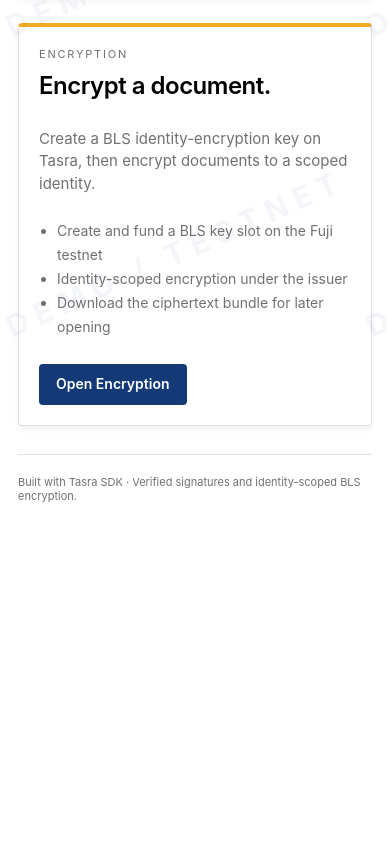
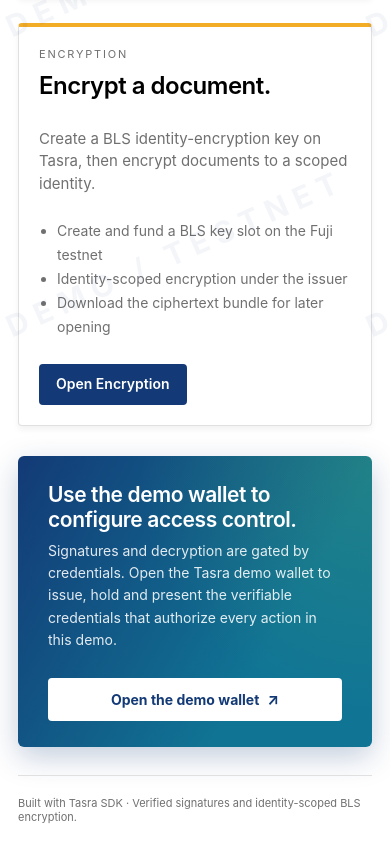
Before and after one commit to t3foundry/tasra-demo, a React (Vite) app in the folder web/: page / in a window 390 px wide. Shown: the part 487-1331 px from the top of the page. Before the commit the page ends 1010 px from the top, so only its background shows below. Built offline with nearby package versions, Linux system fonts and the light colour scheme.

Commit message:
Updated link to demo wallet

```diff
--- a/web/src/App.tsx
+++ b/web/src/App.tsx
@@ -1,6 +1,7 @@
 import { BrowserRouter, Routes, Route, Link, useLocation } from 'react-router-dom'
 import { NoticeProvider } from './notice'
 import { SenderProvider } from './sender'
+import { DemoWalletLink } from './DemoWalletLink'
 import { Landing } from './pages/Landing'
 import { Dashboard } from './pages/Dashboard'
 import { SignerPage } from './pages/SignerPage'
@@ -17,6 +18,7 @@
     pathname === '/verify' ||
     pathname.startsWith('/sign/')
   const encrypting = pathname === '/encryption' || pathname === '/decryption'
+  const isLanding = pathname === '/'
   return (
     <header>
       <div className="bar">
@@ -37,6 +39,14 @@
             <Link to="/encryption">Encryption</Link>
             <Link to="/decryption">Decryption</Link>
           </nav>
+        ) : null}
+        {!isLanding ? (
+          <DemoWalletLink className="demo-wallet-header">
+            Demo wallet
+            <span className="demo-wallet-arrow" aria-hidden="true">
+              ↗
+            </span>
+          </DemoWalletLink>
         ) : null}
       </div>
     </header>
@@ -70,9 +80,9 @@
   )
 }
 
-export default function App() {
+function Layout() {
   return (
-    <BrowserRouter>
+    <>
       <div className="watermark" aria-hidden="true" />
       <SenderProvider>
         <NoticeProvider>
@@ -84,6 +94,14 @@
           </footer>
         </NoticeProvider>
       </SenderProvider>
+    </>
+  )
+}
+
+export default function App() {
+  return (
+    <BrowserRouter>
+      <Layout />
     </BrowserRouter>
   )
 }
--- /dev/null
+++ b/web/src/DemoWalletLink.tsx
@@ -0,0 +1,22 @@
+import type { ReactNode } from 'react'
+
+export const DEMO_WALLET_URL = 'https://vault.t3-foundry.fuji.tasra.network/wallet/#/'
+
+export function DemoWalletLink({
+  className = '',
+  children,
+}: {
+  className?: string
+  children?: ReactNode
+}) {
+  return (
+    <a
+      className={'demo-wallet ' + className}
+      href={DEMO_WALLET_URL}
+      target="_blank"
+      rel="noopener noreferrer"
+    >
+      {children}
+    </a>
+  )
+}
--- a/web/src/pages/Landing.tsx
+++ b/web/src/pages/Landing.tsx
@@ -1,4 +1,5 @@
 import { Link } from 'react-router-dom'
+import { DemoWalletLink } from '../DemoWalletLink'
 
 function Section({
   eyebrow,
@@ -61,6 +62,20 @@
           ]}
         />
       </div>
+
+      <div className="landing-wallet">
+        <div>
+          <h2>Use the demo wallet to configure access control.</h2>
+          <p>
+            Signatures and decryption are gated by credentials. Open the Tasra demo
+            wallet to issue, hold and present the verifiable credentials that authorize
+            every action in this demo.
+          </p>
+        </div>
+        <DemoWalletLink className="landing-wallet-cta">
+          Open the demo wallet
+        </DemoWalletLink>
+      </div>
     </>
   )
 }
--- a/web/src/styles.css
+++ b/web/src/styles.css
@@ -757,6 +757,95 @@
 input[type='radio'] {
   accent-color: var(--brand-deep);
 }
+
+.landing-wallet {
+  margin-top: 30px;
+  display: flex;
+  align-items: center;
+  justify-content: space-between;
+  gap: 26px;
+  padding: 26px 30px;
+  background:
+    radial-gradient(120% 160% at 100% 0%, rgba(123, 200, 67, 0.16), transparent 55%),
+    linear-gradient(120deg, var(--brand-deep), var(--brand) 70%);
+  color: #fff;
+  border-radius: 6px;
+  box-shadow: 0 10px 30px rgba(19, 58, 118, 0.25);
+}
+.landing-wallet h2 {
+  color: #fff;
+  font-size: 21px;
+  letter-spacing: -0.4px;
+  margin: 0 0 8px;
+}
+.landing-wallet p {
+  margin: 0;
+  max-width: 640px;
+  font-size: 14px;
+  line-height: 1.6;
+  color: rgba(255, 255, 255, 0.88);
+}
+.landing-wallet-cta {
+  flex: 0 0 auto;
+  display: inline-flex;
+  align-items: center;
+  gap: 8px;
+  font-size: 14px;
+  font-weight: 700;
+  color: var(--brand-deep);
+  background: #fff;
+  border-radius: 4px;
+  padding: 12px 18px;
+  text-decoration: none;
+  transition:
+    transform 0.15s ease,
+    box-shadow 0.15s ease;
+}
+.landing-wallet-cta::after {
+  content: '↗';
+  font-size: 15px;
+}
+.landing-wallet-cta:hover {
+  transform: translateY(-2px);
+  box-shadow: 0 6px 18px rgba(0, 0, 0, 0.22);
+}
+
+.demo-wallet-header {
+  margin-left: auto;
+  display: inline-flex;
+  align-items: center;
+  gap: 7px;
+  color: #fff;
+  font-size: 13px;
+  font-weight: 600;
+  text-decoration: none;
+  padding: 8px 14px;
+  border: 1px solid rgba(255, 255, 255, 0.4);
+  border-radius: 4px;
+  background: rgba(255, 255, 255, 0.1);
+  transition:
+    background 0.15s ease,
+    border-color 0.15s ease;
+}
+.demo-wallet-header:hover {
+  background: rgba(255, 255, 255, 0.2);
+  border-color: rgba(255, 255, 255, 0.7);
+}
+.demo-wallet-arrow {
+  font-weight: 700;
+  line-height: 1;
+}
+
+@media (max-width: 850px) {
+  .landing-wallet {
+    flex-direction: column;
+    align-items: flex-start;
+  }
+  .landing-wallet-cta {
+    align-self: stretch;
+    justify-content: center;
+  }
+}
 @media (max-width: 850px) {
   .landing-grid {
     grid-template-columns: 1fr;
```
